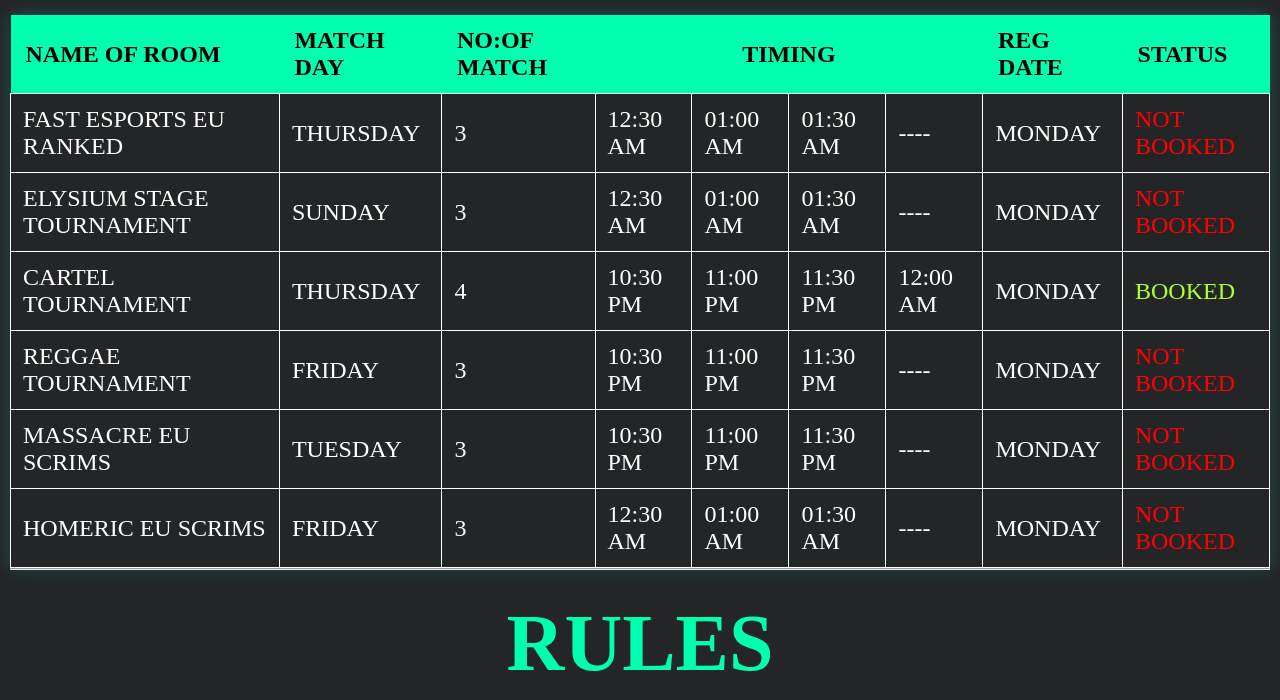
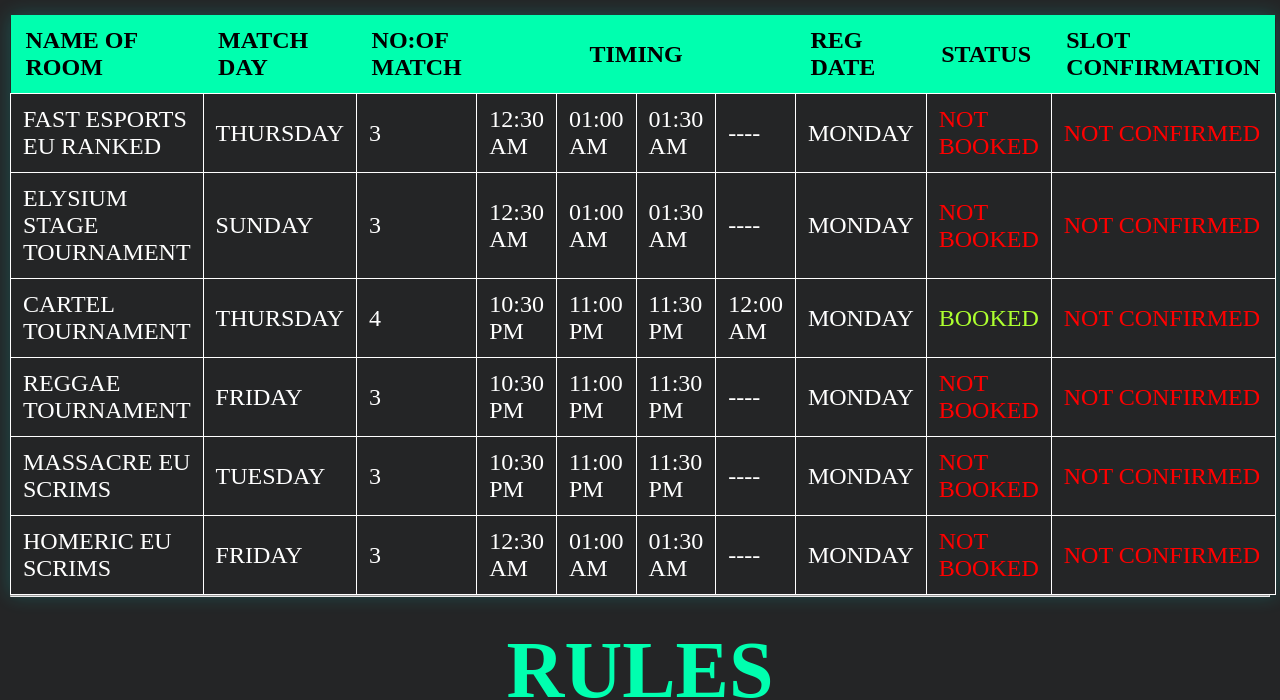
Before and after one commit to UDOGxKRONOS/UDOG-BRAVO, a plain HTML site: page index.html in a window 1280 px wide. Shown: the part 118-818 px from the top of the page. Drawn offline with Linux system fonts and the light colour scheme.

Commit message:
Update index.html

```diff
--- a/index.html
+++ b/index.html
@@ -22,6 +22,7 @@
                     <th colspan="4"; style="text-align: center;">TIMING</th>
                     <th>REG DATE</th>
                     <th>STATUS</th>
+                    <th>SLOT CONFIRMATION</th>
                 </thead>
                 <tr>
                     <td data-label="NAME OF ROOM">FAST ESPORTS EU RANKED</td>
@@ -34,6 +35,8 @@
                     <td data-label="REG DAY">MONDAY</td>
                     <td data-label="STATUS"; style="color: red;"> NOT BOOKED</td>
                     <!--<td data-label="STATUS"; style="color: greenyellow;">BOOKED</td>-->
+                    <td data-label="SLOT CONFIRMATION"; style="color: red;"> NOT CONFIRMED</td>
+                    <!--<td data-label="SLOT CONFIRMATION"; style="color: greenyellow;">CONFIRMED</td>-->
                 </tr>
                 <tr>
                     <td data-label="NAME OF ROOM">ELYSIUM STAGE TOURNAMENT</td>
@@ -46,6 +49,8 @@
                     <td data-label="REG DAY">MONDAY</td>
                     <td data-label="STATUS"; style="color: red;"> NOT BOOKED</td>
                     <!--<td data-label="STATUS";  style="color: greenyellow;">BOOKED</td>-->
+                    <td data-label="SLOT CONFIRMATION"; style="color: red;"> NOT CONFIRMED</td>
+                    <!--<td data-label="SLOT CONFIRMATION"; style="color: greenyellow;">CONFIRMED</td>-->
                 </tr>
                 <tr>
                     <td data-label="NAME OF ROOM">CARTEL TOURNAMENT</td>
@@ -56,8 +61,10 @@
                     <td data-label="TIMING"> 11:30 PM</td>
                     <td data-label="TIMING"> 12:00 AM</td>
                     <td data-label="REG DAY">MONDAY</td>
-                   <!-- <td data-label="STATUS"; style="color: red;"> NOT BOOKED</td> -->
+                    <!--<td data-label="STATUS"; style="color: red;"> NOT BOOKED</td>-->
                     <td data-label="STATUS"; style="color: greenyellow;">BOOKED</td>
+                    <td data-label="SLOT CONFIRMATION"; style="color: red;"> NOT CONFIRMED</td>
+                    <!--<td data-label="SLOT CONFIRMATION"; style="color: greenyellow;">CONFIRMED</td>-->
                 </tr>
                 <tr>
                     <td data-label="NAME OF ROOM">REGGAE TOURNAMENT</td>
@@ -70,6 +77,8 @@
                     <td data-label="REG DAY">MONDAY</td>
                     <td data-label="STATUS"; style="color: red;"> NOT BOOKED</td>
                     <!--<td data-label="STATUS"; style="color: greenyellow;">BOOKED</td>-->
+                    <td data-label="SLOT CONFIRMATION"; style="color: red;"> NOT CONFIRMED</td>
+                    <!--<td data-label="SLOT CONFIRMATION"; style="color: greenyellow;">CONFIRMED</td>-->
                 </tr>
                 <tr>
                     <td data-label="NAME OF ROOM">MASSACRE EU SCRIMS</td>
@@ -82,6 +91,8 @@
                     <td data-label="REG DAY">MONDAY</td>
                     <td data-label="STATUS"; style="color: red;"> NOT BOOKED</td>
                     <!--<td data-label="STATUS"; style="color: greenyellow;">BOOKED</td>-->
+                    <td data-label="SLOT CONFIRMATION"; style="color: red;"> NOT CONFIRMED</td>
+                    <!--<td data-label="SLOT CONFIRMATION"; style="color: greenyellow;">CONFIRMED</td>-->
                 </tr>
                 <tr>
                     <td data-label="NAME OF ROOM">HOMERIC EU SCRIMS</td>
@@ -92,8 +103,10 @@
                     <td data-label="TIMING"> 01:30 AM</td>
                     <td data-label="TIMING">----</td>
                     <td data-label="REG DAY">MONDAY</td>
-                   <td data-label="STATUS"; style="color: red;"> NOT BOOKED</td>
-                  <!--   <td data-label="STATUS"; style="color: greenyellow;">BOOKED</td> -->
+                    <td data-label="STATUS"; style="color: red;"> NOT BOOKED</td>
+                <!--    <td data-label="STATUS"; style="color: greenyellow;">BOOKED</td>  -->
+                    <td data-label="SLOT CONFIRMATION"; style="color: red;"> NOT CONFIRMED</td>
+                    <!--<td data-label="SLOT CONFIRMATION"; style="color: greenyellow;">CONFIRMED</td>-->
 
                 </tr>
             </table>
@@ -189,14 +202,15 @@ DISCORD : @4BHI#0706
         <br>
         <br>
         <hr>
+        <br>
         </div>
-         <div  class="regformat">
+        <div  class="regformat">
             <h2>LOGO</h2>
             <div class="pre">
                <a href="udog.png" download><button class="btn">Download Logo</button></a>
             </div>
         </div>
-        <br><br><br><br><br><br>
+        <br><br><br>
         <hr>
     </body>
 </html>
```
